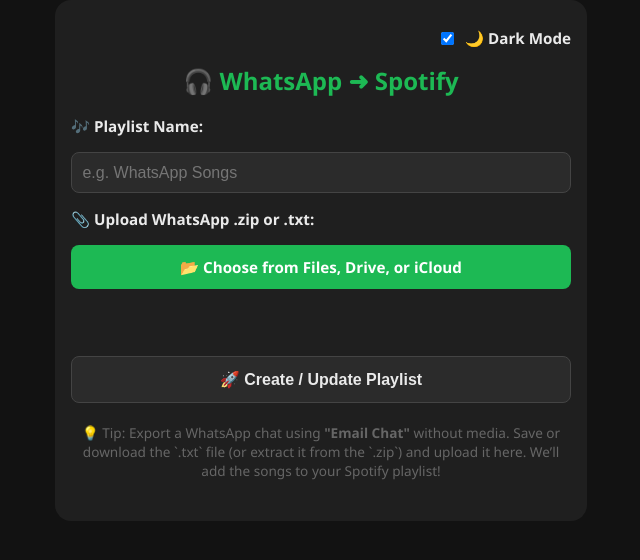
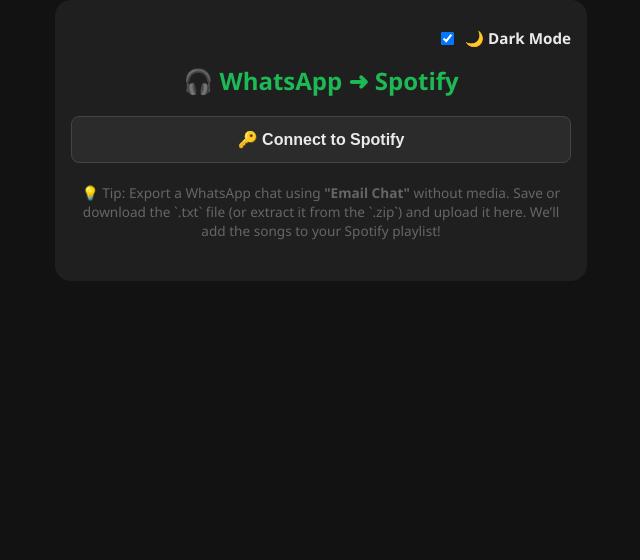
Before and after one commit to naddot/whatsapp-to-spotify, a Flask app: page / in a window 1280 px wide. Shown: the top 560 px of the page, without its empty margins (319-959 px from the left). Run offline with Flask 3, Linux system fonts and the light colour scheme; parts of the project's set-up code (start-up, migrations or seed data) failed here and were passed over.

Commit message:
better file management

```diff
--- a/templates/index.html
+++ b/templates/index.html
@@ -88,6 +88,7 @@
             display: flex;
             flex-direction: column;
             gap: 1rem;
+            margin-bottom: 1rem;
         }
 
         label {
@@ -216,6 +217,13 @@
           {% endif %}
         {% endwith %}
 
+        {% if not authenticated %}
+          <form action="/connect" method="GET">
+              <button type="submit">🔑 Connect to Spotify</button>
+          </form>
+        {% endif %}
+
+        {% if authenticated %}
         <form action="/" method="POST" enctype="multipart/form-data">
             <label for="playlist_name">🎶 Playlist Name:</label>
             <input type="text" id="playlist_name" name="playlist_name" placeholder="e.g. WhatsApp Songs" required>
@@ -227,6 +235,7 @@
 
             <button type="submit">🚀 Create / Update Playlist</button>
         </form>
+        {% endif %}
 
         <p class="info">
             💡 Tip: Export a WhatsApp chat using <strong>"Email Chat"</strong> without media. Save or download the `.txt` file (or extract it from the `.zip`) and upload it here. We’ll add the songs to your Spotify playlist!
@@ -244,7 +253,7 @@
         const fileInput = document.getElementById('chat_file');
         const fileDisplay = document.getElementById('fileNameDisplay');
 
-        fileInput.addEventListener('change', () => {
+        fileInput?.addEventListener('change', () => {
             const fileName = fileInput.files[0]?.name || '';
             fileDisplay.textContent = fileName ? `Selected: ${fileName}` : '';
         });
```
